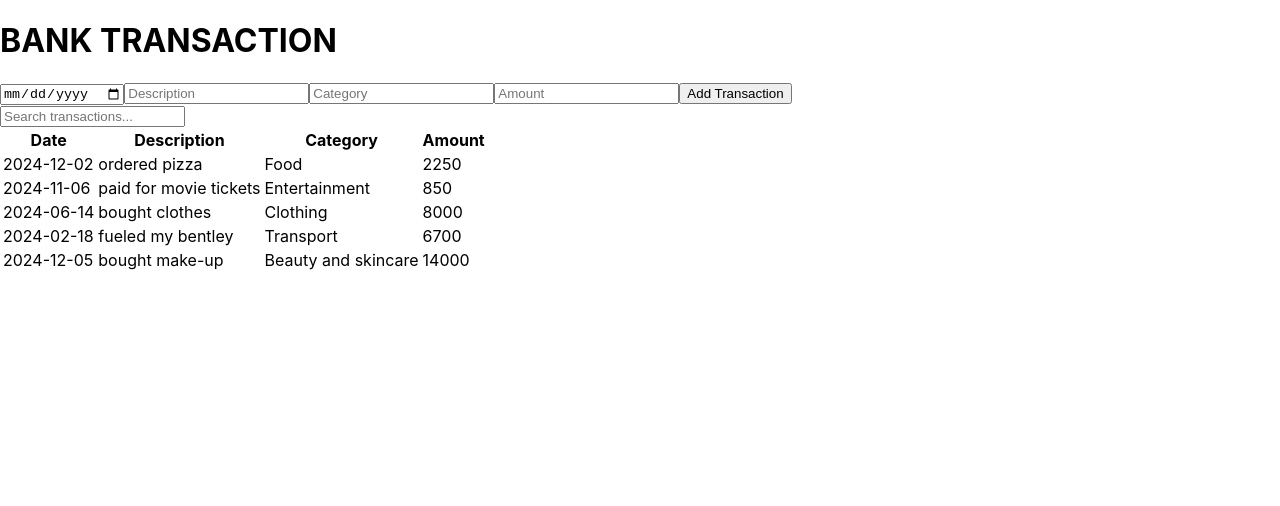
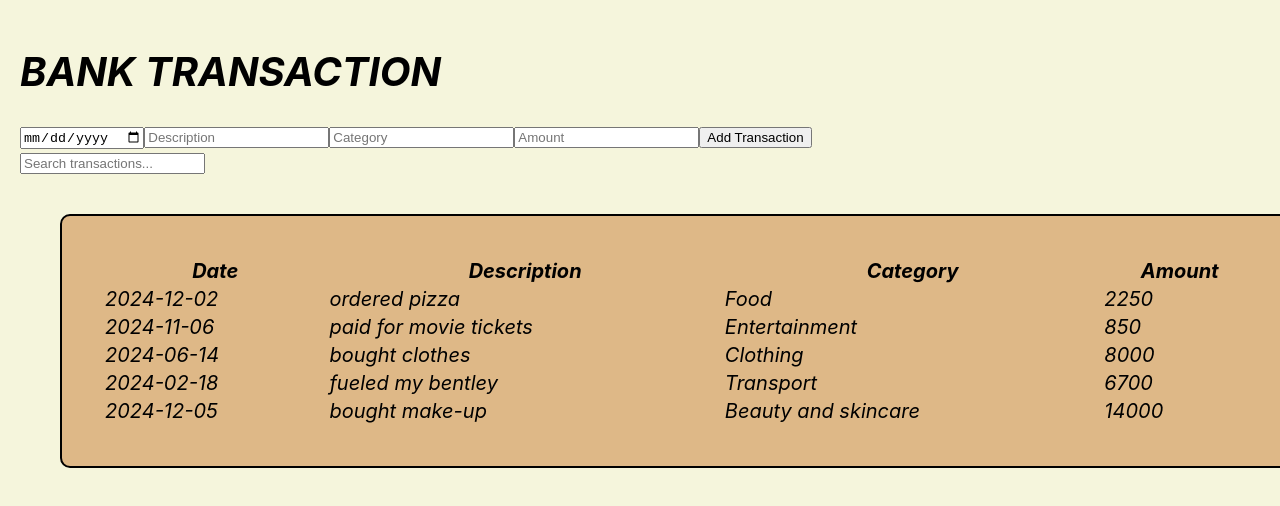
Before and after one commit to cessaneh/PHASE2-CODECHALLENGE-1, a React (Create React App) app: page / in a window 1280 px wide. Shown: the top 506 px of the page. Built offline with nearby package versions, Linux system fonts and the light colour scheme.

Commit message:
bank of flatiron-2

```diff
--- a/src/index.css
+++ b/src/index.css
@@ -5,9 +5,40 @@ body {
     sans-serif;
   -webkit-font-smoothing: antialiased;
   -moz-osx-font-smoothing: grayscale;
+  background-color: beige;
+  padding: 20px;
+  box-sizing: border-box;
+  font-size: 20px;
+  font-style:italic;
+  font-stretch: semi-condensed;
+  height: auto;
+
 }
 
 code {
   font-family: source-code-pro, Menlo, Monaco, Consolas, 'Courier New',
     monospace;
 }
+table {
+  background-color:burlywood;
+  padding: 40px;
+  margin: 40px;
+  border-radius: 10px;
+  border: 2px solid black;
+  width: 100%;
+  box-sizing: border-box;
+  font-size: 20px;
+  font-style:italic;
+}
+
+
+.App {
+  text-align: center;
+  background-color: #282c34;
+  min-height: 100vh;
+  display: flex;
+  flex-direction: column;
+  align-items: center;
+  justify-content: center;
+  font-size: calc(10px + 2vmin);
+}
```
